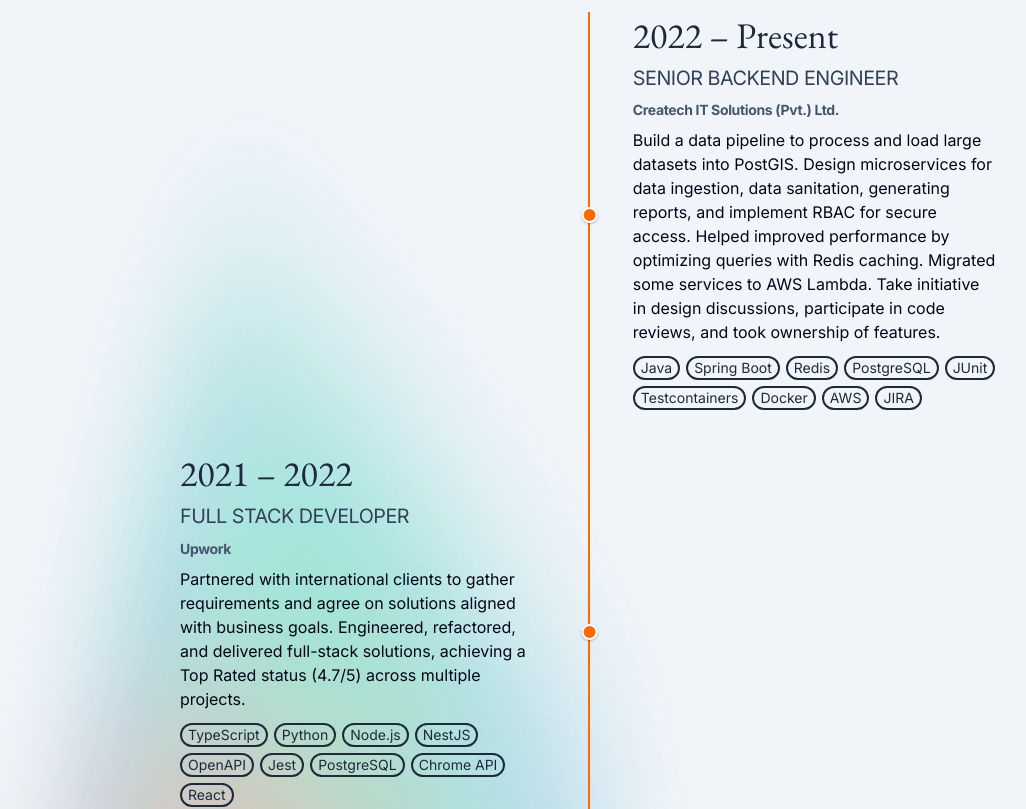
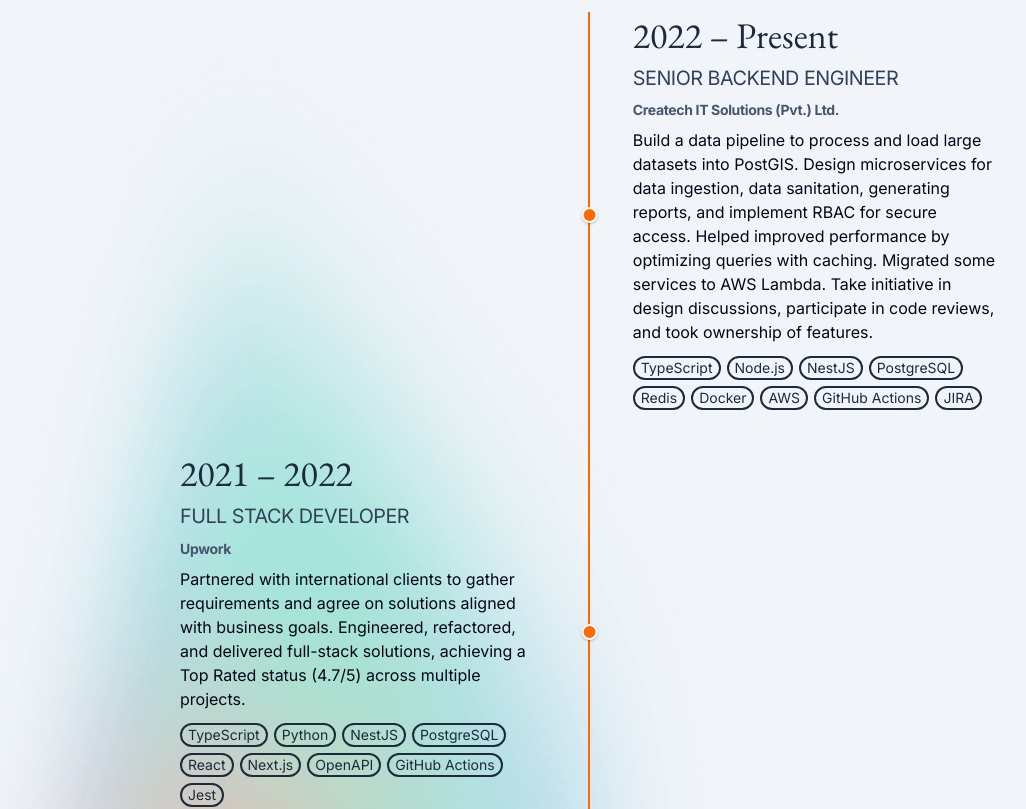
Before and after one commit to haidar47x/haidar47x.github.io, a React (Vite) app: page /#/ in a window 1280 px wide. Shown: the part 940-1749 px from the top of the page, without its empty margins (60-1086 px from the left). Built offline with nearby package versions, Linux system fonts and the light colour scheme; the HTML template or start-up script is replaced by a standard one; a web font is replaced by a local one.

Commit message:
update: updated icons and descriptions

```diff
--- a/src/assets/experience.json
+++ b/src/assets/experience.json
@@ -3,16 +3,16 @@
     "year": "2022 – Present",
     "title": "Senior Backend Engineer",
     "company": "Createch IT Solutions (Pvt.) Ltd.",
-    "description": "Build a data pipeline to process and load large datasets into PostGIS. Design microservices for data ingestion, data sanitation, generating reports, and implement RBAC for secure access. Helped improved performance by optimizing queries with Redis caching. Migrated some services to AWS Lambda. Take initiative in design discussions, participate in code reviews, and took ownership of features.",
+    "description": "Build a data pipeline to process and load large datasets into PostGIS. Design microservices for data ingestion, data sanitation, generating reports, and implement RBAC for secure access. Helped improved performance by optimizing queries with caching. Migrated some services to AWS Lambda. Take initiative in design discussions, participate in code reviews, and took ownership of features.",
     "tech": [
-      "Java",
-      "Spring Boot",
+      "TypeScript",
+      "Node.js",
+      "NestJS",
+      "PostgreSQL",
       "Redis",
-      "PostgreSQL",
-      "JUnit",
-      "Testcontainers",
       "Docker",
       "AWS",
+      "GitHub Actions",
       "JIRA"
     ]
   },
@@ -24,13 +24,13 @@
     "tech": [
       "TypeScript",
       "Python",
-      "Node.js",
       "NestJS",
+      "PostgreSQL",
+      "React",
+      "Next.js",
       "OpenAPI",
-      "Jest",
-      "PostgreSQL",
-      "Chrome API",
-      "React"
+      "GitHub Actions",
+      "Jest"
     ]
   },
   {
@@ -39,13 +39,12 @@
     "company": "MicroAgility Services (Pvt.) Ltd.",
     "description": "Implemented backend services for a mobile-first U.S. based consultation platform. Created a push notification service using SQS, and set up Consul for service discovery to cut startup time. Enhanced data consistency and performance by refactoring and migrating core database schemas.",
     "tech": [
-      "Java",
-      "Spring Boot",
       "Node.js",
       "MongoDB",
       "RabbitMQ",
       "Docker",
       "AWS",
+      "CircleCI",
       "ClickUp"
     ]
   },
--- a/src/assets/projects.json
+++ b/src/assets/projects.json
@@ -2,7 +2,7 @@
   {
     "name": "Formattr",
     "technologies": [
-      "TypeScript", "C++", "Electron", "React", "Readium Engine"
+      "C++", "CEF", "React", "Readium Engine"
     ],
     "description": ["A professional-grade structure content formatter built for indie authors. Built from scratch with a custom block-style WYSIWYG editor, document parser, content optimization engine, custom theme generator, and print output."]
   },
--- a/src/components/pages/sections/Toolbelt.jsx
+++ b/src/components/pages/sections/Toolbelt.jsx
@@ -3,51 +3,53 @@ import { useState } from "react";
 // eslint-disable-next-line no-unused-vars
 import { motion } from "framer-motion";
 
-import { FaGitAlt, FaJava } from "react-icons/fa6";
+import { FaCanadianMapleLeaf, FaGitAlt, FaJava } from "react-icons/fa6";
 import { FaHtml5, FaJsSquare } from "react-icons/fa";
 import { IoLogoCss3 } from "react-icons/io5";
 import { FaAws } from "react-icons/fa";
 import { LiaDocker } from "react-icons/lia";
-import { HiMiniCube } from "react-icons/hi2";
 import { GiDatabase } from "react-icons/gi";
-import { SiElasticsearch,
+import { SiCplusplus, SiElasticsearch,
          SiGithubactions,
          SiGnubash,
          SiGrafana,
-         SiHibernate,
          SiJunit5,
+         SiKubernetes,
          SiMongodb,
+         SiNextdotjs,
          SiNodedotjs,
          SiOpenapiinitiative,
+         SiPrisma,
          SiPrometheus,
          SiPython,
          SiRabbitmq,
          SiRedis,
-         SiSpringboot,
-         SiSpringsecurity } from "react-icons/si";
+         SiTypeorm} from "react-icons/si";
 import { DiPostgresql } from "react-icons/di";
 
 const tools = {
   languages: [
-    { name: "Java", icon: FaJava },
     { name: "JavaScript", icon: FaJsSquare },
     { name: "Python", icon: SiPython },
+    { name: "C++", icon: SiCplusplus},
     { name: "SQL", icon: GiDatabase },
     { name: "Bash", icon: SiGnubash },
     { name: "HTML", icon: FaHtml5 },
     { name: "CSS", icon: IoLogoCss3 },
   ],
   libraries: [
-    { name: "Spring Boot", icon: SiSpringboot },
-    { name: "Spring Security", icon: SiSpringsecurity },
-    { name: "Node.js", icon: SiNodedotjs },
+    { name: "Node.js", icon: SiNodedotjs},
+    { name: "NestJS", icon: SiNextdotjs},
+    { name: "Next.js", icon: SiNextdotjs},
+    { name: "React", icon: SiNodedotjs },
     { name: "PostgreSQL", icon: DiPostgresql },
     { name: "MongoDB", icon: SiMongodb },
-    { name: "Hibernate", icon: SiHibernate },
+    { name: "Prisma", icon: SiPrisma},
+    { name: "TypeORM", icon: SiTypeorm},
     { name: "RabbitMQ", icon: SiRabbitmq },
     { name: "Redis", icon: SiRedis },
-    { name: "JUnit", icon: SiJunit5 },
-    { name: "Testcontainers", icon: HiMiniCube },
+    { name: "Jest", icon: SiJunit5 },
+    { name: "Supertest", icon: FaCanadianMapleLeaf },
   ],
   tools: [
     { name: "AWS", icon: FaAws },
@@ -56,6 +58,7 @@ const tools = {
     { name: "Prometheus", icon: SiPrometheus },
     { name: "OpenAPI", icon: SiOpenapiinitiative},
     { name: "Docker", icon: LiaDocker },
+    { name: "K8", icon: SiKubernetes },
     { name: "GitHub Actions", icon: SiGithubactions },
     { name: "Git", icon: FaGitAlt },
   ],
```
